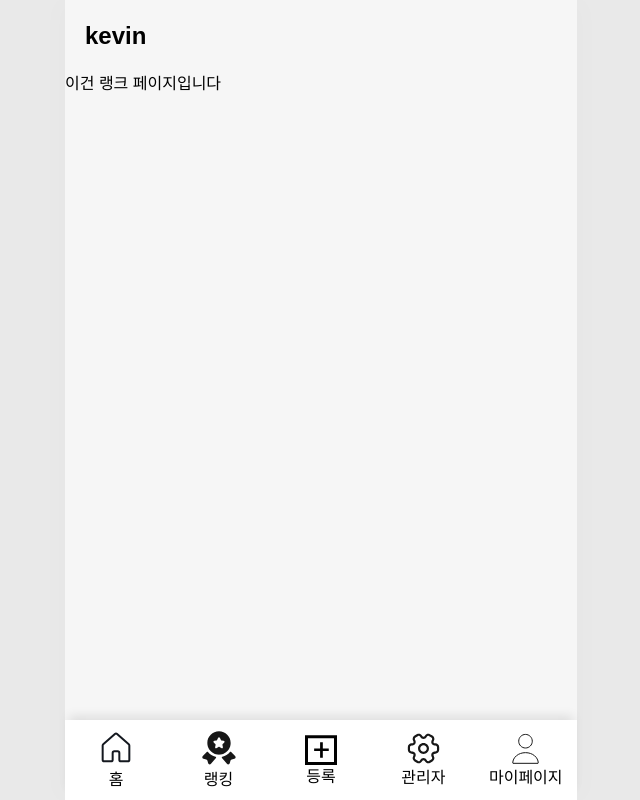
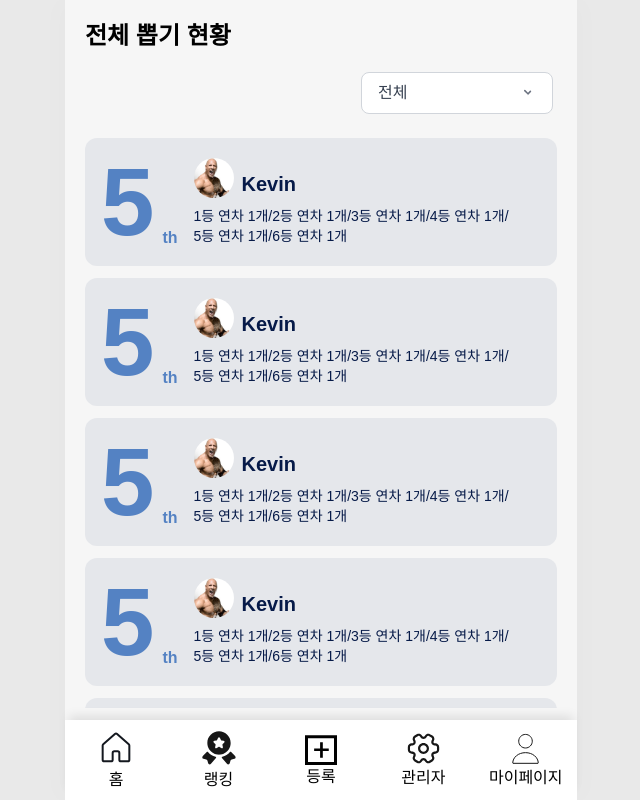
Before and after one commit to seunghowhite/DrawLots, a Next.js app in the folder frontend/: page /rank in a window 1280 px wide. Shown: the whole page, without its empty margins (319-959 px from the left). Built offline with nearby package versions, Linux system fonts and the light colour scheme.

Commit message:
design: 랭킹페이지 디자인 추가

```diff
--- a/frontend/app/(main)/home/page.tsx
+++ b/frontend/app/(main)/home/page.tsx
@@ -1,9 +1,11 @@
 import ButtonRegist from "@/components/buttons/ButtonRegist";
 import Coupon from "@/components/coupons/Coupon";
+import Header from "@/components/header/Header";
 
 export default function HomePage() {
   return (
     <div>
+      <Header text={"Kevin"} />
       <div className={"px-5"}>
         <ButtonRegist />
         <h1 className="py-3 text-xl font-extrabold">나의 뽑기 현황판</h1>
--- a/frontend/app/(main)/layout.tsx
+++ b/frontend/app/(main)/layout.tsx
@@ -4,7 +4,6 @@ import Header from "@/components/header/Header";
 export default function MainLayout({ children }: { children: React.ReactNode }) {
   return (
     <main className="relative h-screen bg-[#F6F6F6]">
-      <Header />
       {children}
       <Footer />
     </main>
--- a/frontend/app/(main)/rank/page.tsx
+++ b/frontend/app/(main)/rank/page.tsx
@@ -1,7 +1,101 @@
+"use client";
+
+import { useEffect, useRef, useState } from "react";
+
+import RankCoupon from "@/components/coupons/RankCoupon";
+import Header from "@/components/header/Header";
+
 export default function RankPage() {
+  const [selectedOption, setSelectedOption] = useState("전체");
+  const [isOpen, setIsOpen] = useState(false); // 드롭다운 열림 상태
+
+  // useRef에 명시적인 타입 지정
+  const dropdownRef = useRef<HTMLDivElement | null>(null); // 드롭다운 메뉴 참조
+  const buttonRef = useRef<HTMLButtonElement | null>(null); // 드롭다운 버튼 참조
+
+  const handleSelect = (option: string) => {
+    setSelectedOption(option);
+    setIsOpen(false); // 선택 후 드롭다운 닫기
+  };
+
+  // 외부 클릭 시 드롭다운 닫기
+  const handleClickOutside = (event: MouseEvent) => {
+    if (
+      dropdownRef.current &&
+      !dropdownRef.current.contains(event.target as Node) &&
+      buttonRef.current &&
+      !buttonRef.current.contains(event.target as Node)
+    ) {
+      setIsOpen(false); // 드롭다운 닫기
+    }
+  };
+
+  useEffect(() => {
+    // 마운트 시 이벤트 리스너 추가
+    document.addEventListener("mousedown", handleClickOutside);
+
+    // 언마운트 시 이벤트 리스너 제거
+    return () => document.removeEventListener("mousedown", handleClickOutside);
+  }, []);
+
   return (
     <div>
-      <div>이건 랭크 페이지입니다</div>
+      <Header text={"전체 뽑기 현황"} />
+      <div className={"mb-6 flex justify-end px-6"}>
+        <div className="relative">
+          {/* 드롭다운 버튼 */}
+          <button
+            ref={buttonRef} // 드롭다운 버튼 참조
+            className="flex w-48 items-center justify-between rounded-lg border border-gray-300 bg-white px-4 py-2 text-gray-700"
+            onClick={() => setIsOpen((prev) => !prev)} // 이전 상태 토글
+          >
+            {selectedOption}
+            {/* 오른쪽 화살표 */}
+            <svg
+              className="ml-2 h-4 w-4 text-gray-500"
+              xmlns="http://www.w3.org/2000/svg"
+              viewBox="0 0 20 20"
+              fill="currentColor"
+              aria-hidden="true"
+            >
+              <path
+                fillRule="evenodd"
+                d="M10 12a1 1 0 01-.707-.293l-4-4a1 1 0 011.414-1.414L10 9.586l2.293-2.293a1 1 0 111.414 1.414l-4 4A1 1 0 0110 12z"
+                clipRule="evenodd"
+              />
+            </svg>
+          </button>
+
+          {/* 드롭다운 메뉴 */}
+          {isOpen && (
+            <div
+              ref={dropdownRef} // 드롭다운 메뉴 참조
+              className="absolute z-10 mt-1 w-full rounded-lg border border-gray-300 bg-white shadow-lg"
+            >
+              {["전체", "서비스플렛폼", "데이터융합"].map((option) => (
+                <div
+                  key={option}
+                  className="cursor-pointer px-4 py-2 hover:bg-gray-100"
+                  onClick={() => handleSelect(option)}
+                >
+                  {option}
+                </div>
+              ))}
+            </div>
+          )}
+        </div>
+      </div>
+      <div className="mb-4 flex max-h-[calc(100vh-230px)] flex-col gap-3 overflow-y-auto pl-5">
+        <RankCoupon />
+        <RankCoupon />
+        <RankCoupon />
+        <RankCoupon />
+        <RankCoupon />
+        <RankCoupon />
+        <RankCoupon />
+        <RankCoupon />
+        <RankCoupon />
+      </div>
     </div>
   );
 }
--- /dev/null
+++ b/frontend/components/coupons/RankCoupon.tsx
@@ -0,0 +1,34 @@
+import Image from "next/image";
+
+import test from "@/public/jpg/profile-test.jpeg";
+
+export default function RankCoupon() {
+  return (
+    <div className={"mr-5 flex h-56 items-center gap-4 rounded-xl bg-gray-200 p-4"}>
+      <div className="flex items-end font-extrabold text-mbBlue">
+        <p className={"mr-2 text-8xl"}>5</p>
+        <p>th</p>
+      </div>
+      <div className="flex w-full flex-col gap-2 text-darkBlue">
+        <div className={"flex items-end gap-2"}>
+          <div className="h-10 w-10">
+            <Image
+              src={test}
+              alt={"profile"}
+              className="h-full w-full rounded-full object-cover"
+            />
+          </div>
+          <p className={"text-xl font-bold"}>Kevin</p>
+        </div>
+        <div className={"flex flex-wrap text-sm"}>
+          <p className={""}>1등 연차 1개/</p>
+          <p className={""}>2등 연차 1개/</p>
+          <p className={""}>3등 연차 1개/</p>
+          <p className={""}>4등 연차 1개/</p>
+          <p className={""}>5등 연차 1개/</p>
+          <p className={""}>6등 연차 1개</p>
+        </div>
+      </div>
+    </div>
+  );
+}
--- a/frontend/components/header/Header.tsx
+++ b/frontend/components/header/Header.tsx
@@ -1,7 +1,11 @@
-export default function Header() {
+interface IHeader {
+  text: string;
+}
+
+export default function Header({ text }: IHeader) {
   return (
     <header className="p-5">
-      <h3 className="text-2xl font-extrabold">kevin</h3>
+      <h3 className="text-2xl font-extrabold">{text}</h3>
     </header>
   );
 }
```
Also changed, not shown: frontend/public/jpg/profile-test.jpeg (added).
